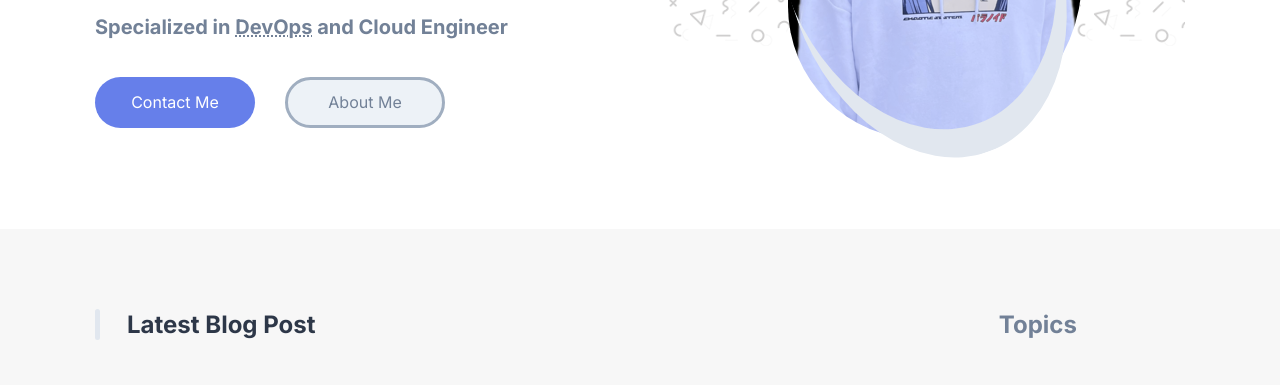
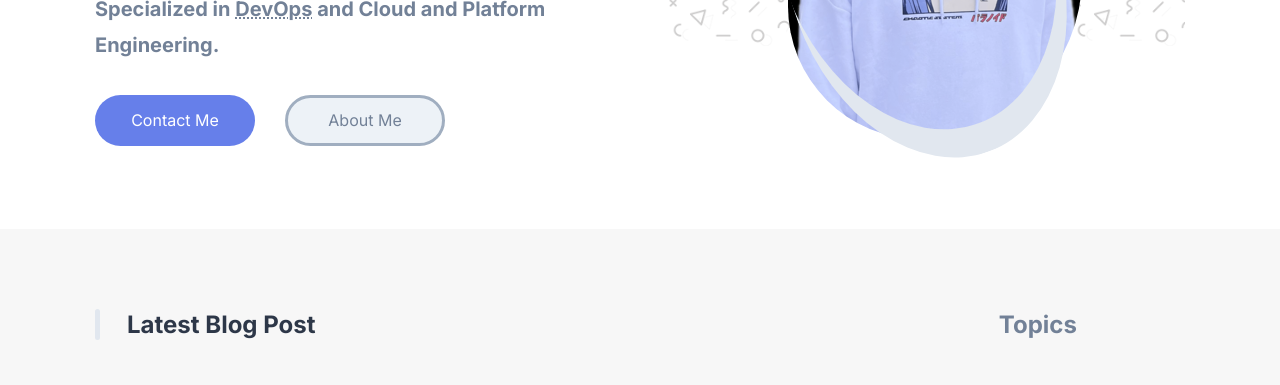
Before and after one commit to mydeen1206/personal-blog-website, a plain HTML site: page index.html in a window 1280 px wide. Shown: the part 389-774 px from the top of the page. Drawn offline with nearby package versions, Linux system fonts and the light colour scheme.

Commit message:
dockerfile

```diff
--- a/index.html
+++ b/index.html
@@ -158,7 +158,7 @@
 
           <p class="h3">
             Specialized in <abbr title="Accessibility">DevOps</abbr>
-            and Cloud Engineer
+            and Cloud and Platform Engineering.
           </p>
 
           <div class="btn-group">
```
Also changed, not shown: 1 other file.
